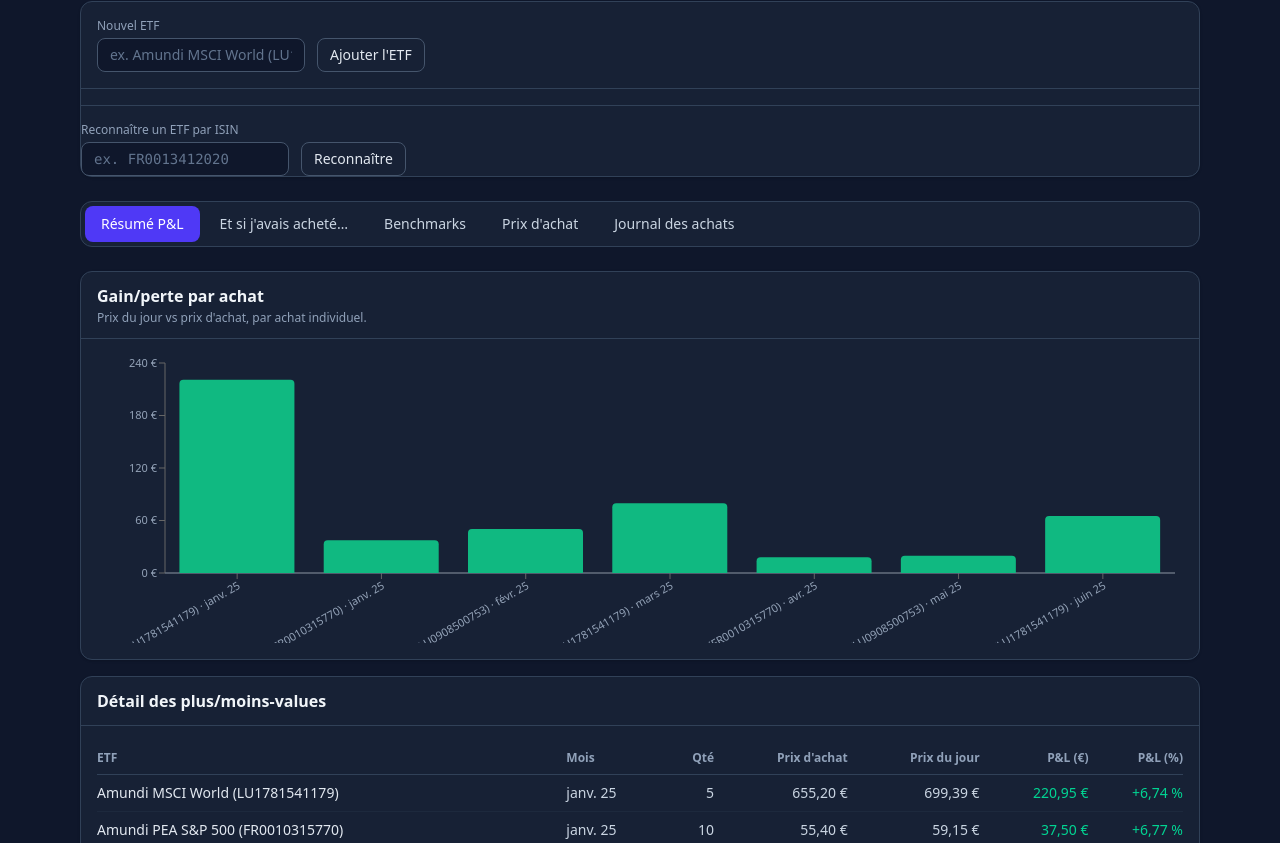
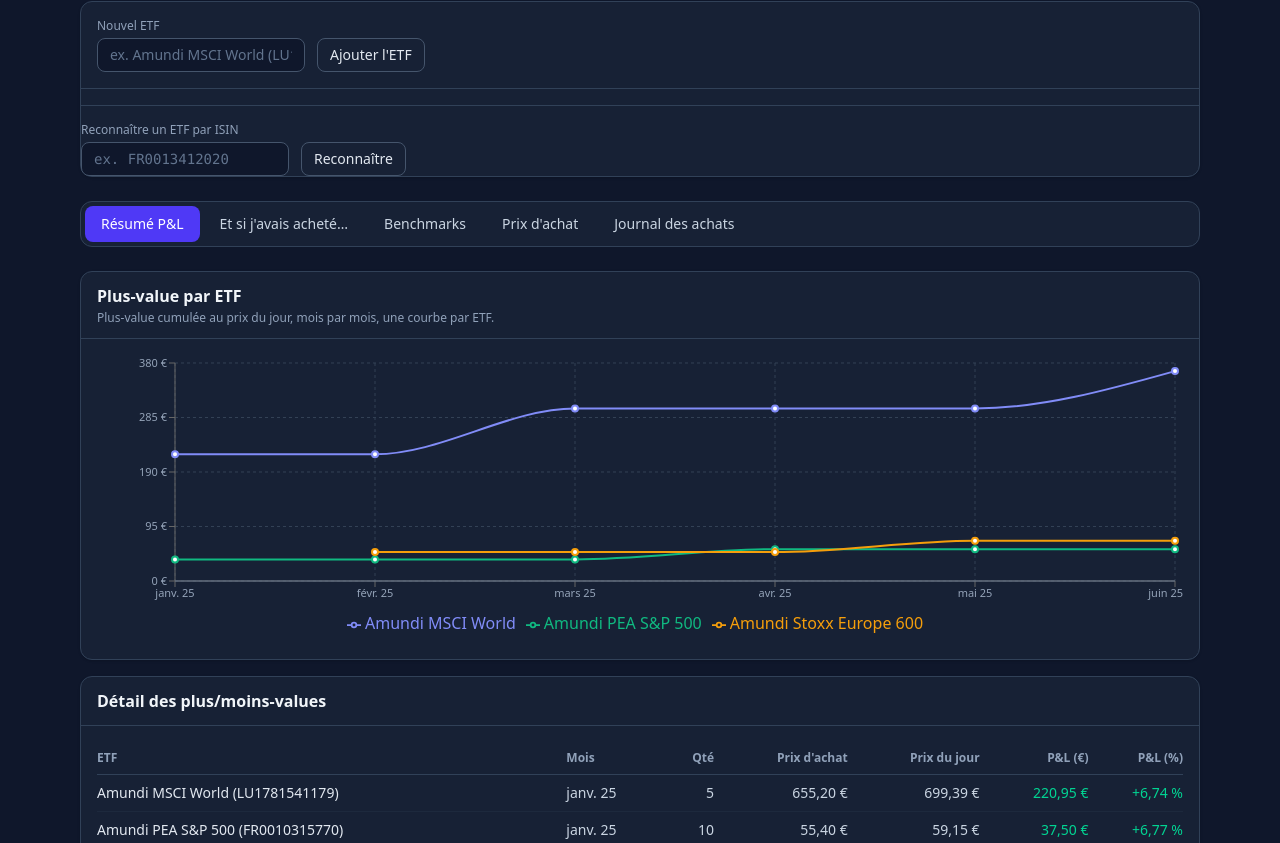
Before and after one commit to earendil972-perso/etf-tracker, a React (Vite) app: page / in a window 1280 px wide. Shown: the part 536-1379 px from the top of the page. Built offline with nearby package versions, Linux system fonts and the light colour scheme.

Commit message:
P&L summary: cumulative gain line chart per ETF instead of per-purchase bars

```diff
--- a/src/lib/calc.ts
+++ b/src/lib/calc.ts
@@ -115,6 +115,25 @@ export function shouldHaveBoughtRows(
   });
 }
 
+export function cumulativePnlTimeline(purchases: Purchase[], providers: Provider[]) {
+  const months = purchaseMonths(purchases);
+  if (months.length === 0) return [];
+  const all = monthsBetween(months[0], months[months.length - 1]);
+  return all.map((month) => {
+    const row: Record<string, string | number | null> = { month };
+    for (const pr of providers) {
+      const buys = purchases.filter((p) => p.provider === pr.name && p.date <= month);
+      if (buys.length === 0) {
+        row[pr.name] = null;
+        continue;
+      }
+      const pnl = buys.reduce((s, b) => s + b.quantity * (pr.currentPrice - b.buyPrice), 0);
+      row[pr.name] = Number(pnl.toFixed(2));
+    }
+    return row;
+  });
+}
+
 export function buyPriceTimeline(purchases: Purchase[], providers: Provider[]) {
   const months = purchaseMonths(purchases);
   if (months.length === 0) return [];
--- a/src/tabs/PnlSummary.tsx
+++ b/src/tabs/PnlSummary.tsx
@@ -1,7 +1,8 @@
 import {
-  Bar,
-  BarChart,
-  Cell,
+  CartesianGrid,
+  Legend,
+  Line,
+  LineChart,
   ReferenceLine,
   ResponsiveContainer,
   Tooltip,
@@ -10,8 +11,10 @@ import {
 } from "recharts";
 import { Card, CardBody, CardHeader } from "../components/ui";
 import { fmtEUR, fmtNum, fmtPct, monthLabel } from "../lib/format";
-import { purchasePnl, type PurchasePnl } from "../lib/calc";
+import { cumulativePnlTimeline, purchasePnl, shortEtfName, type PurchasePnl } from "../lib/calc";
 import type { Provider } from "../types";
+
+const LINE_COLORS = ["#818cf8", "#10b981", "#f59e0b", "#ec4899", "#06b6d4", "#a855f7", "#eab308"];
 
 export default function PnlSummary({
   purchases,
@@ -21,35 +24,56 @@ export default function PnlSummary({
   providers: Provider[];
 }) {
   const rows = purchases.map((p) => purchasePnl(p.purchase, providers));
-  const chartData = rows.map((r) => ({
-    name: `${r.purchase.provider} · ${monthLabel(r.purchase.date)}`,
-    pnl: Number(r.pnl.toFixed(2)),
-  }));
+  const chartData = cumulativePnlTimeline(purchases.map((p) => p.purchase), providers);
+  const etfNames = [
+    ...new Set(
+      purchases
+        .map((p) => p.purchase.provider)
+        .filter((name) => chartData.some((row) => row[name] !== null))
+    ),
+  ];
 
   return (
     <div className="space-y-4">
       <Card>
-        <CardHeader title="Gain/perte par achat" subtitle="Prix du jour vs prix d'achat, par achat individuel." />
+        <CardHeader
+          title="Plus-value par ETF"
+          subtitle="Plus-value cumulée au prix du jour, mois par mois, une courbe par ETF."
+        />
         <CardBody>
           {chartData.length === 0 ? (
             <p className="text-sm text-slate-400">Aucun achat enregistré.</p>
           ) : (
             <div className="h-72">
               <ResponsiveContainer width="100%" height="100%">
-                <BarChart data={chartData} margin={{ top: 8, right: 8, bottom: 40, left: 8 }}>
-                  <XAxis dataKey="name" tick={{ fill: "#94a3b8", fontSize: 11 }} angle={-30} textAnchor="end" interval={0} />
-                  <YAxis tick={{ fill: "#94a3b8", fontSize: 11 }} tickFormatter={(v) => `${v} €`} width={60} />
+                <LineChart data={chartData} margin={{ top: 8, right: 8, bottom: 8, left: 8 }}>
+                  <CartesianGrid stroke="#334155" strokeDasharray="3 3" />
+                  <XAxis
+                    dataKey="month"
+                    tickFormatter={(m: string) => monthLabel(m)}
+                    tick={{ fill: "#94a3b8", fontSize: 11 }}
+                  />
+                  <YAxis tick={{ fill: "#94a3b8", fontSize: 11 }} tickFormatter={(v) => `${v} €`} width={70} />
                   <Tooltip
-                    formatter={(v: number) => fmtEUR(v)}
+                    formatter={(v) => (v === null || v === undefined || Number.isNaN(Number(v)) ? "—" : fmtEUR(Number(v)))}
+                    labelFormatter={(m) => monthLabel(String(m))}
                     contentStyle={{ background: "#1e293b", border: "1px solid #334155", borderRadius: 8, color: "#e2e8f0" }}
                   />
+                  <Legend formatter={(v: string) => shortEtfName(v)} />
                   <ReferenceLine y={0} stroke="#64748b" />
-                  <Bar dataKey="pnl" radius={[4, 4, 0, 0]}>
-                    {chartData.map((d, i) => (
-                      <Cell key={i} fill={d.pnl >= 0 ? "#10b981" : "#ef4444"} />
-                    ))}
-                  </Bar>
-                </BarChart>
+                  {etfNames.map((name, i) => (
+                    <Line
+                      key={name}
+                      type="monotone"
+                      dataKey={name}
+                      name={name}
+                      stroke={LINE_COLORS[i % LINE_COLORS.length]}
+                      strokeWidth={2}
+                      dot={{ r: 3 }}
+                      connectNulls
+                    />
+                  ))}
+                </LineChart>
               </ResponsiveContainer>
             </div>
           )}
```
